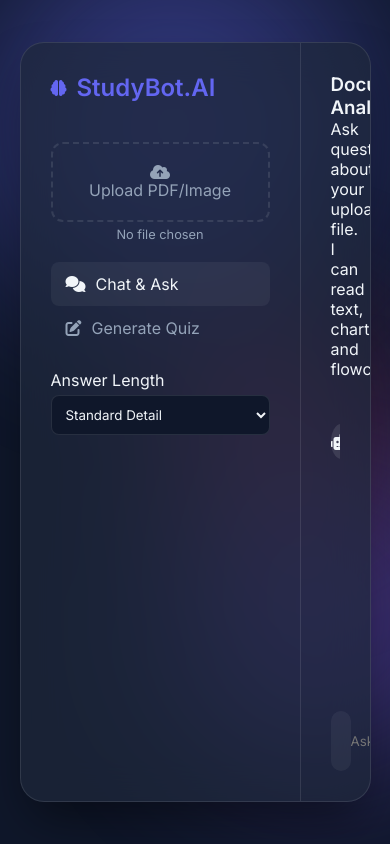
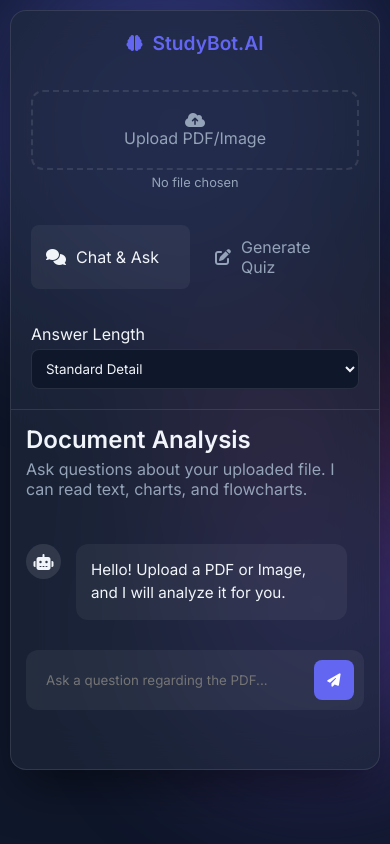
Before and after one commit to Ezcanor1/Major_Project_SIU, a Flask app: page / in a window 390 px wide. Run offline with Flask 3, Linux system fonts and the light colour scheme.

Commit message:
Update style.css

```diff
--- a/static/style.css
+++ b/static/style.css
@@ -18,22 +18,31 @@
     background-color: var(--bg-color);
     color: var(--text-main);
     height: 100vh;
-    overflow: hidden;
+    /* We use flex to center the box on desktop */
     display: flex;
     justify-content: center;
     align-items: center;
 }
 
 /* Background Animations */
-.background-blobs { position: absolute; top: 0; left: 0; width: 100%; height: 100%; z-index: -1; overflow: hidden; }
-.blob { position: absolute; border-radius: 50%; filter: blur(80px); opacity: 0.4; animation: float 10s infinite ease-in-out; }
+.background-blobs {
+    position: absolute; top: 0; left: 0; width: 100%; height: 100%;
+    z-index: -1; overflow: hidden; pointer-events: none;
+}
+.blob {
+    position: absolute; border-radius: 50%; filter: blur(80px);
+    opacity: 0.4; animation: float 10s infinite ease-in-out;
+}
 .blob-1 { width: 400px; height: 400px; top: -50px; left: -50px; background: var(--primary); }
 .blob-2 { width: 300px; height: 300px; bottom: 50px; right: -50px; background: var(--accent); animation-delay: 2s; }
 .blob-3 { width: 200px; height: 200px; top: 40%; left: 40%; background: #ec4899; animation-delay: 4s; }
 
-@keyframes float { 0%, 100% { transform: translate(0, 0); } 50% { transform: translate(30px, -30px); } }
+@keyframes float {
+    0%, 100% { transform: translate(0, 0); }
+    50% { transform: translate(30px, -30px); }
+}
 
-/* Layout */
+/* --- DESKTOP LAYOUT (Default) --- */
 .container {
     display: flex;
     width: 90%;
@@ -43,93 +52,152 @@
     border: 1px solid var(--border);
     border-radius: 24px;
     box-shadow: 0 25px 50px -12px rgba(0, 0, 0, 0.5);
-    overflow: hidden;
+    overflow: hidden; /* Keeps sidebar and content inside round corners */
 }
 
 /* Sidebar */
-.sidebar { width: 280px; padding: 30px; border-right: 1px solid var(--border); display: flex; flex-direction: column; gap: 20px; }
+.sidebar {
+    width: 280px;
+    padding: 30px;
+    border-right: 1px solid var(--border);
+    display: flex;
+    flex-direction: column;
+    gap: 20px;
+    overflow-y: auto; /* Allows sidebar scrolling on small height screens */
+}
+
 .logo { display: flex; align-items: center; gap: 10px; margin-bottom: 20px; color: var(--primary); }
-.custom-file-upload { display: flex; flex-direction: column; align-items: center; justify-content: center; padding: 20px; border: 2px dashed var(--border); border-radius: 12px; cursor: pointer; transition: 0.3s; color: var(--text-muted); }
+.logo h2 { font-size: 1.2rem; font-weight: 600; }
+
+.custom-file-upload {
+    display: flex; flex-direction: column; align-items: center; justify-content: center;
+    padding: 20px; border: 2px dashed var(--border); border-radius: 12px;
+    cursor: pointer; transition: 0.3s; color: var(--text-muted);
+}
 .custom-file-upload:hover { border-color: var(--primary); color: var(--primary); background: var(--glass-bg); }
 input[type="file"] { display: none; }
 .status-text { font-size: 0.8rem; color: var(--text-muted); text-align: center; margin-top: 5px; }
 
-.menu-btn { width: 100%; padding: 12px 15px; background: transparent; border: none; color: var(--text-muted); text-align: left; cursor: pointer; border-radius: 8px; font-size: 1rem; transition: 0.3s; display: flex; gap: 10px; align-items: center; }
+.menu-btn {
+    width: 100%; padding: 12px 15px; background: transparent; border: none;
+    color: var(--text-muted); text-align: left; cursor: pointer; border-radius: 8px;
+    font-size: 1rem; transition: 0.3s; display: flex; gap: 10px; align-items: center;
+}
 .menu-btn.active, .menu-btn:hover { background: var(--glass-bg); color: var(--text-main); }
-.settings select { width: 100%; padding: 10px; background: var(--bg-color); border: 1px solid var(--border); color: var(--text-main); border-radius: 8px; margin-top: 5px; }
 
-/* Main Content - SCROLLING FIX */
-.main-content { flex: 1; position: relative; display: flex; flex-direction: column; height: 100%; overflow: hidden; }
+.settings select {
+    width: 100%; padding: 10px; background: var(--bg-color);
+    border: 1px solid var(--border); color: var(--text-main);
+    border-radius: 8px; margin-top: 5px; outline: none;
+}
 
-/* Views */
-.view { display: none; height: 100%; flex-direction: column; padding: 30px; animation: fadeIn 0.4s ease; overflow-y: auto; }
+/* Main Content Area */
+.main-content {
+    flex: 1;
+    position: relative;
+    display: flex;
+    flex-direction: column;
+    height: 100%;
+    overflow: hidden; /* Crucial for inner scrolling */
+}
+
+/* Views (Chat & Quiz) */
+.view {
+    display: none;
+    height: 100%;
+    flex-direction: column;
+    padding: 30px;
+    animation: fadeIn 0.4s ease;
+    overflow-y: auto; /* Enables scrolling inside the view */
+}
 .view.active { display: flex; }
 
-/* Chat Area */
-.chat-box { flex: 1; overflow-y: auto; padding: 20px 0; display: flex; flex-direction: column; gap: 15px; }
+@keyframes fadeIn { from { opacity: 0; transform: translateY(10px); } to { opacity: 1; transform: translateY(0); } }
+
+/* Chat Area Styles */
+.chat-box {
+    flex: 1;
+    overflow-y: auto;
+    padding: 20px 0;
+    display: flex;
+    flex-direction: column;
+    gap: 15px;
+}
+
 .message { display: flex; gap: 15px; max-width: 80%; }
 .message.user { align-self: flex-end; flex-direction: row-reverse; }
-.message .text { padding: 15px; border-radius: 12px; background: var(--glass-bg); line-height: 1.5; font-size: 0.95rem; }
+
+.message .text {
+    padding: 15px; border-radius: 12px; background: var(--glass-bg);
+    line-height: 1.5; font-size: 0.95rem; word-wrap: break-word;
+}
 .message.user .text { background: var(--primary); }
-.message .avatar { width: 35px; height: 35px; border-radius: 50%; background: var(--border); display: flex; align-items: center; justify-content: center; }
-.input-area { display: flex; gap: 10px; margin-top: 10px; padding: 10px; background: var(--glass-bg); border-radius: 12px; }
-.input-area input { flex: 1; background: transparent; border: none; color: var(--text-main); outline: none; padding: 10px; }
-.input-area button { background: var(--primary); border: none; width: 40px; height: 40px; border-radius: 8px; color: white; cursor: pointer; transition: 0.3s; }
+.message .avatar {
+    min-width: 35px; width: 35px; height: 35px; border-radius: 50%;
+    background: var(--border); display: flex; align-items: center; justify-content: center;
+}
 
-/* --- NEW QUIZ STYLES --- */
+.input-area {
+    display: flex; gap: 10px; margin-top: 10px; padding: 10px;
+    background: var(--glass-bg); border-radius: 12px; flex-shrink: 0;
+}
+.input-area input {
+    flex: 1; background: transparent; border: none; color: var(--text-main);
+    outline: none; padding: 10px; min-width: 0;
+}
+.input-area button {
+    background: var(--primary); border: none; width: 40px; height: 40px;
+    border-radius: 8px; color: white; cursor: pointer; transition: 0.3s; flex-shrink: 0;
+}
+.input-area button:hover { transform: scale(1.05); }
+
+/* --- QUIZ STYLES --- */
 .view-header { margin-bottom: 25px; }
+.view-header h3 { font-size: 1.5rem; margin-bottom: 5px; }
+.view-header p { color: var(--text-muted); }
+
 .quiz-controls-grid {
-    display: grid;
-    grid-template-columns: 1fr 1fr;
-    gap: 15px;
-    margin-bottom: 20px;
+    display: grid; grid-template-columns: 1fr 1fr; gap: 15px; margin-bottom: 20px;
 }
 
 .control-group { display: flex; flex-direction: column; gap: 8px; }
 .control-group label { font-size: 0.85rem; color: var(--text-muted); font-weight: 500; }
-
 .control-group input, .control-group select {
-    padding: 12px;
-    background: var(--input-bg);
-    border: 1px solid var(--border);
-    color: var(--text-main);
-    border-radius: 8px;
-    outline: none;
-    font-size: 0.95rem;
-    transition: 0.3s;
+    padding: 12px; background: var(--input-bg); border: 1px solid var(--border);
+    color: var(--text-main); border-radius: 8px; outline: none; font-size: 0.95rem; transition: 0.3s;
 }
-
 .control-group input:focus, .control-group select:focus {
-    border-color: var(--primary);
-    box-shadow: 0 0 0 2px rgba(99, 102, 241, 0.2);
+    border-color: var(--primary); box-shadow: 0 0 0 2px rgba(99, 102, 241, 0.2);
 }
 
 .generate-btn {
-    width: 100%;
-    padding: 14px;
-    background: linear-gradient(135deg, var(--primary), var(--accent));
-    border: none;
-    color: white;
-    border-radius: 10px;
-    font-weight: 600;
-    cursor: pointer;
-    margin-bottom: 20px;
-    transition: transform 0.2s;
+    width: 100%; padding: 14px; background: linear-gradient(135deg, var(--primary), var(--accent));
+    border: none; color: white; border-radius: 10px; font-weight: 600; cursor: pointer;
+    margin-bottom: 20px; transition: transform 0.2s;
 }
 .generate-btn:hover { transform: translateY(-2px); opacity: 0.9; }
 
-.quiz-container { flex: 1; overflow-y: auto; padding-right: 5px; padding-bottom: 20px; }
+.quiz-container {
+    flex: 1; overflow-y: auto; padding-right: 5px; padding-bottom: 20px;
+}
+
+.empty-state {
+    display: flex; flex-direction: column; align-items: center; justify-content: center;
+    height: 100%; color: var(--text-muted); gap: 10px;
+}
+.empty-state i { font-size: 2rem; opacity: 0.5; }
 
 .quiz-card {
-    background: var(--glass-bg); padding: 20px;
-    border-radius: 12px; margin-bottom: 15px; border: 1px solid var(--border);
+    background: var(--glass-bg); padding: 20px; border-radius: 12px;
+    margin-bottom: 15px; border: 1px solid var(--border);
 }
+.quiz-card h4 { line-height: 1.5; margin-bottom: 10px; }
 
 .quiz-options { margin-top: 15px; display: grid; gap: 10px; }
+
 .option-btn {
     padding: 12px; background: rgba(0,0,0,0.2); border: 1px solid var(--border);
-    color: var(--text-muted); text-align: left; cursor: pointer; border-radius: 8px;
-    transition: 0.2s;
+    color: var(--text-muted); text-align: left; cursor: pointer; border-radius: 8px; transition: 0.2s;
 }
 .option-btn:hover { background: rgba(255,255,255,0.05); color: var(--text-main); }
 
@@ -138,7 +206,64 @@
     border: 1px solid var(--border); color: var(--text-main); border-radius: 6px; cursor: pointer;
 }
 
-/* Scrollbar */
+/* Scrollbar Customization */
 ::-webkit-scrollbar { width: 8px; }
 ::-webkit-scrollbar-track { background: transparent; }
 ::-webkit-scrollbar-thumb { background: var(--border); border-radius: 4px; }
+
+
+/* --- MOBILE RESPONSIVENESS (Screens smaller than 768px) --- */
+@media (max-width: 768px) {
+    body {
+        height: auto;
+        min-height: 100vh;
+        padding: 10px;
+        align-items: flex-start; /* Align to top so it doesn't center weirdly */
+        overflow: visible; /* Allow body scrolling on mobile */
+    }
+
+    .container {
+        flex-direction: column; /* Stack Sidebar on top of Content */
+        width: 100%;
+        height: auto;
+        min-height: 90vh;
+        border-radius: 16px;
+        overflow: visible; /* Let content expand */
+    }
+
+    /* Sidebar becomes a Header */
+    .sidebar {
+        width: 100%;
+        height: auto;
+        padding: 20px;
+        border-right: none;
+        border-bottom: 1px solid var(--border);
+        flex-shrink: 0;
+    }
+
+    .logo { margin-bottom: 15px; justify-content: center; }
+
+    /* Grid menu for easier tapping on phone */
+    .menu {
+        display: grid;
+        grid-template-columns: 1fr 1fr;
+        gap: 10px;
+        margin-bottom: 15px;
+    }
+
+    .upload-section { margin-bottom: 15px; }
+
+    /* Main Content */
+    .main-content {
+        height: 70vh; /* Give fixed height so inner scroll works */
+    }
+
+    .view { padding: 15px; }
+
+    .message { max-width: 95%; }
+
+    /* Stack Quiz Controls vertically */
+    .quiz-controls-grid {
+        grid-template-columns: 1fr;
+    }
+}
```
